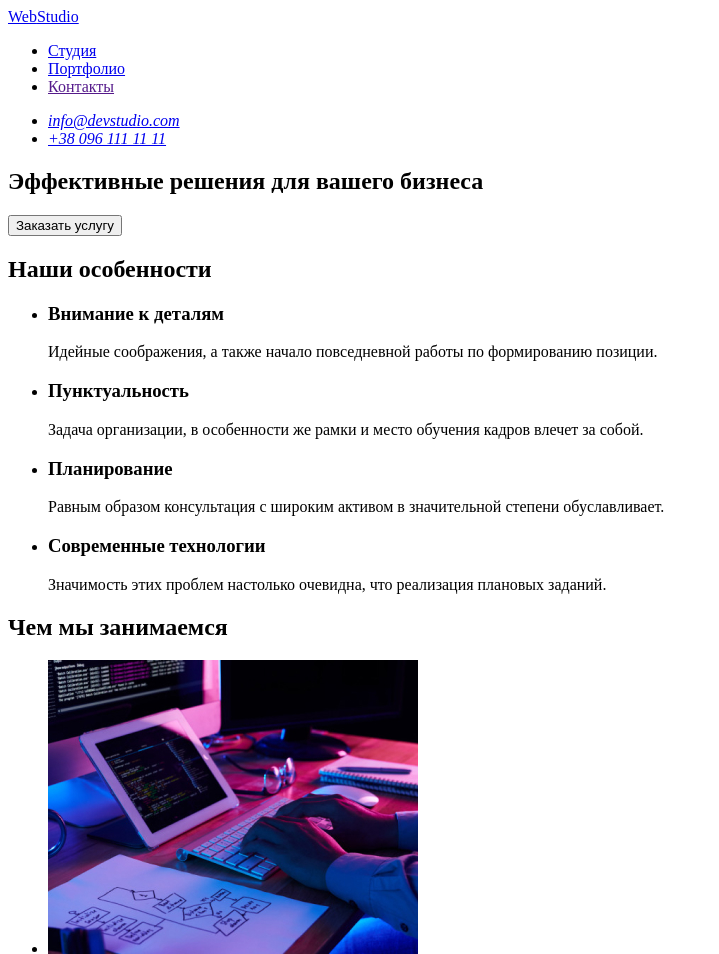
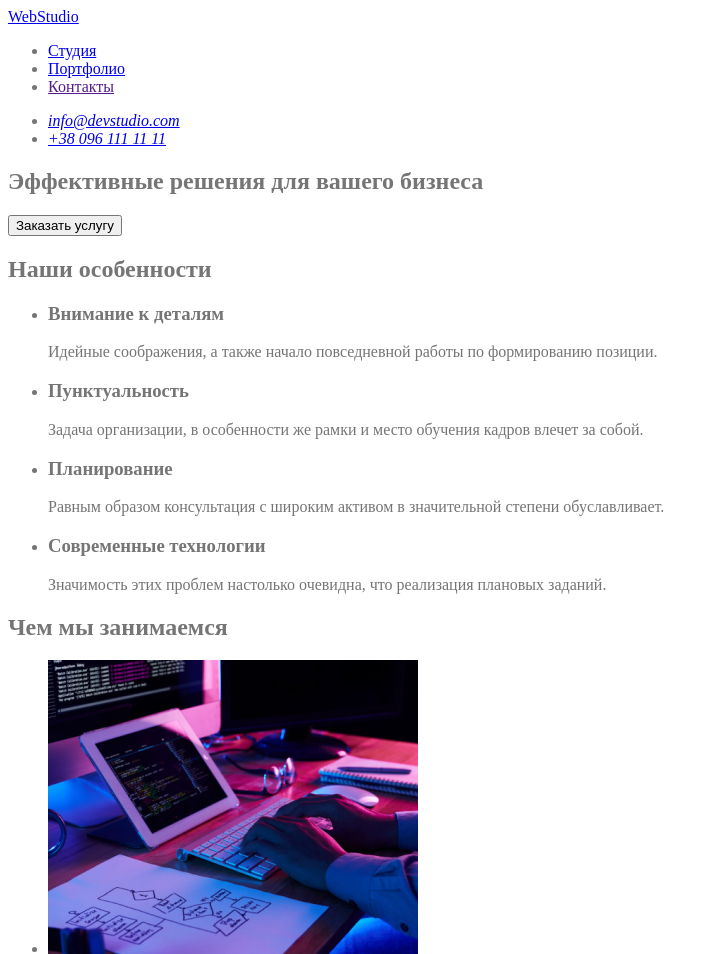
Before and after one commit to OleksandrSimakov/goit-markup-hw-02, a plain HTML site: page index.html in a window 1280 px wide. Shown: the top 954 px of the page, without its empty margins (0-719 px from the left). Drawn offline with Linux system fonts and the light colour scheme.

Commit message:
adds pallete and body color and background color

```diff
--- a/css/styles.css
+++ b/css/styles.css
@@ -0,0 +1,13 @@
+/* основной фон #FFFFFF
+вторичный фон #F5F4FA
+синий #2196F3
+черный лого #000000
+черный заголовки #212121
+серый шапка и абзацы #757575
+белый основной #FFFFFF
+белый подвал rgba(255, 255, 255, 0.6) */
+
+body {
+  background-color: #ffffff;
+  color: #757575;
+}
--- a/index.html
+++ b/index.html
@@ -3,6 +3,7 @@
   <head>
     <meta charset="UTF-8" />
     <meta name="viewport" content="width=device-width, initial-scale=1.0" />
+    <link rel="stylesheet" href="/css/styles.css">
     <title>Главная</title>
   </head>
   <body>
@@ -164,5 +165,5 @@
           </ul>
         </address>
       </footer>
-  </body>
+  </bodyclass>
 </html>
```
